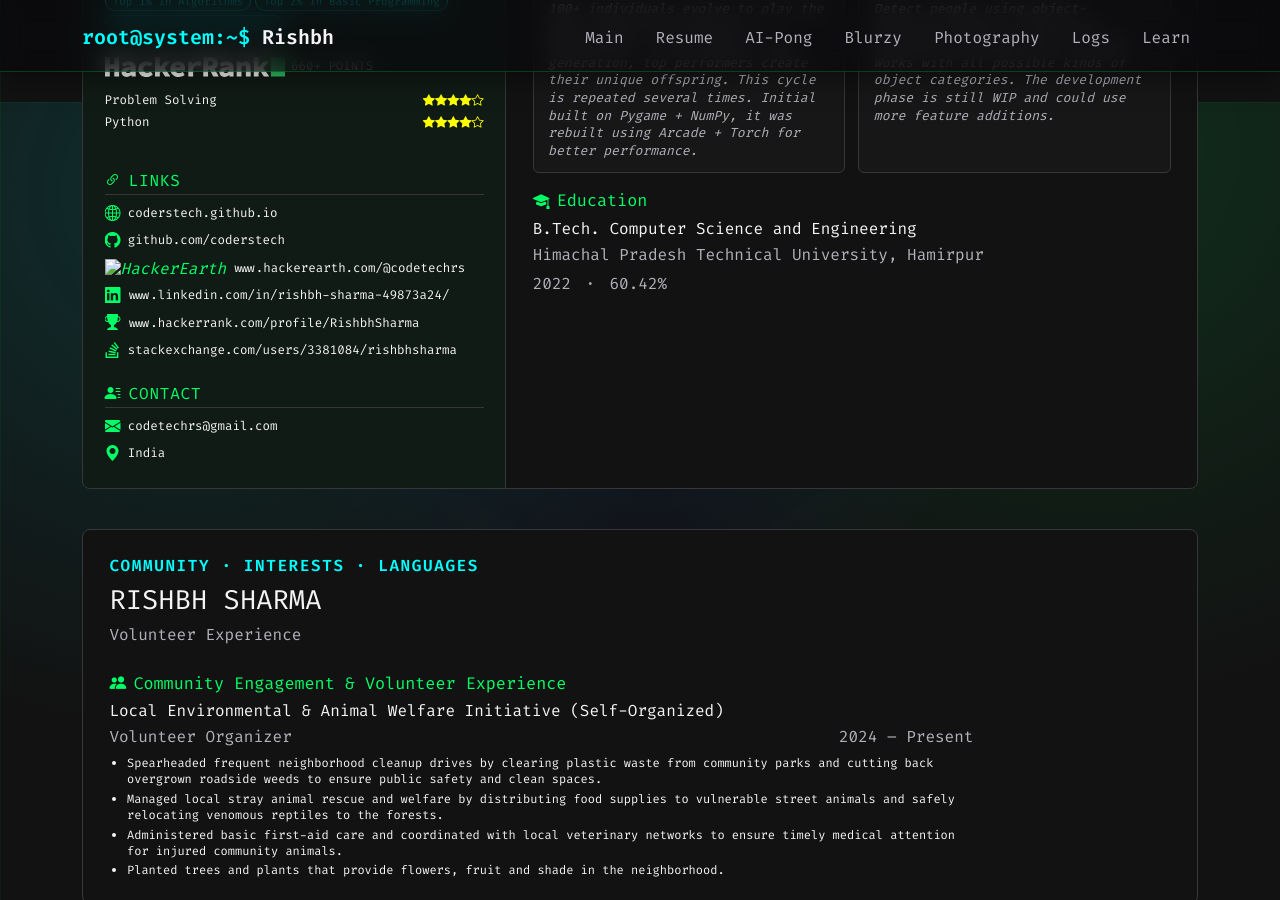
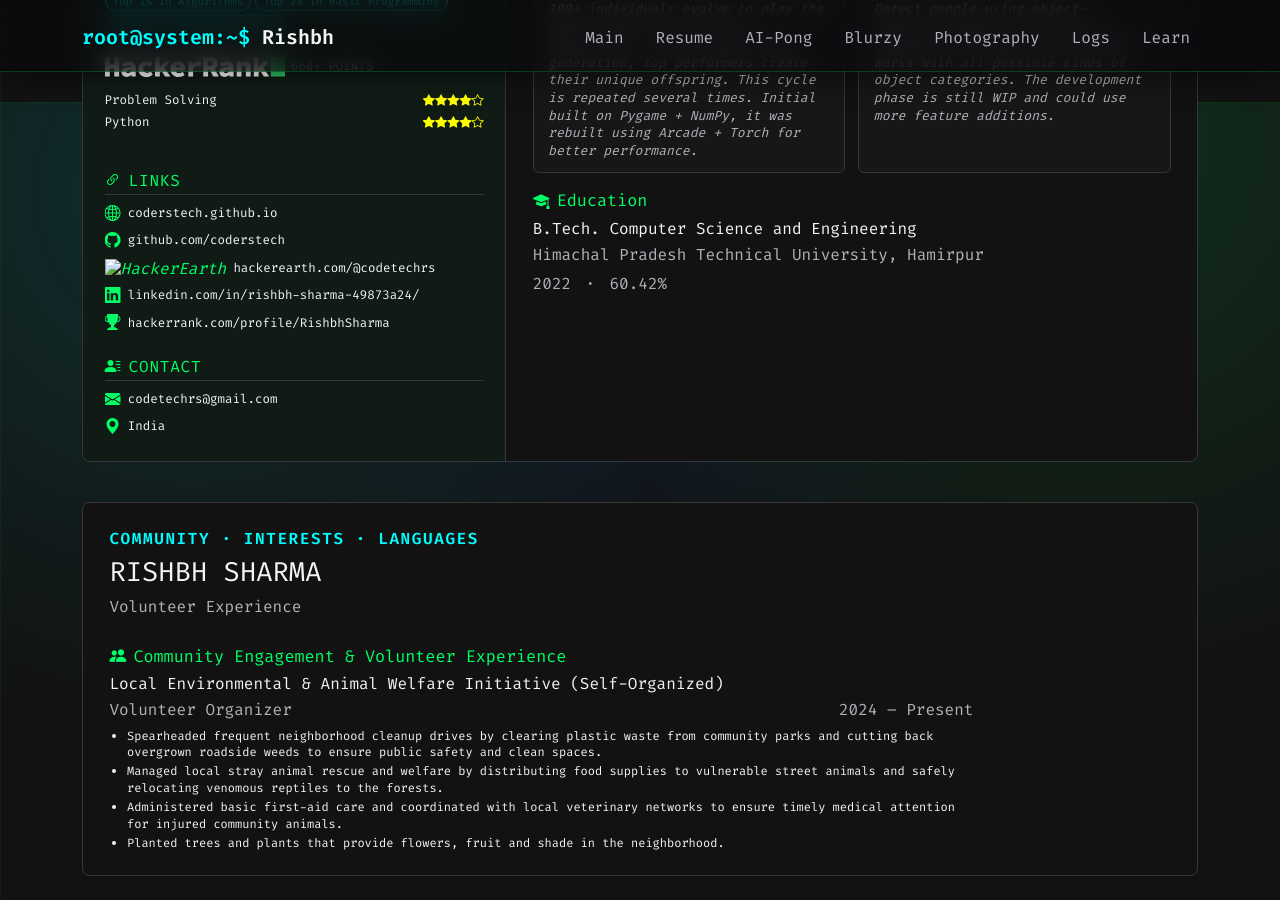
Before and after one commit to CodeRSTech/coderstech.github.io, a Jekyll site: the page built from resume.md, in a window 1280 px wide and 900 px high, scrolled down 798 px. Built offline with Jekyll 4.4.1, drawn with Linux system fonts in a browser that asks for light colours.

Commit message:
removed StackExchange link

```diff
--- a/_includes/resume/links.html
+++ b/_includes/resume/links.html
@@ -18,26 +18,26 @@
         <li>
           <a href="https://www.hackerearth.com/@codetechrs" target="_blank" rel="noopener noreferrer">
             <i class="bi" aria-hidden="true"><img src="https://cdn.hackerearth.com/community/production/static/img/favicon/favicon-16x16.png" alt="HackerEarth"></i>
-            <span>www.hackerearth.com/@codetechrs</span>
+            <span>hackerearth.com/@codetechrs</span>
           </a>
         </li>
         <li>
           <a href="https://www.linkedin.com/in/rishbh-sharma-49873a24/" target="_blank" rel="noopener noreferrer">
             <i class="bi bi-linkedin" aria-hidden="true"></i>
-            <span>www.linkedin.com/in/rishbh-sharma-49873a24/</span>
+            <span>linkedin.com/in/rishbh-sharma-49873a24/</span>
           </a>
         </li>
         <li>
           <a href="https://www.hackerrank.com/profile/RishbhSharma" target="_blank" rel="noopener noreferrer">
             <i class="bi bi-trophy-fill" aria-hidden="true"></i>
-            <span>www.hackerrank.com/profile/RishbhSharma</span>
+            <span>hackerrank.com/profile/RishbhSharma</span>
           </a>
         </li>
-        <li>
-          <a href="https://stackexchange.com/users/3381084/rishbhsharma" target="_blank" rel="noopener noreferrer">
-            <i class="bi bi-stack-overflow" aria-hidden="true"></i>
-            <span>stackexchange.com/users/3381084/rishbhsharma</span>
-          </a>
-        </li>
+        <!-- <li>-->
+        <!--   <a href="https://stackexchange.com/users/3381084/rishbhsharma" target="_blank" rel="noopener noreferrer">-->
+        <!--     <i class="bi bi-stack-overflow" aria-hidden="true"></i>-->
+        <!--     <span>stackexchange.com/users/3381084/rishbhsharma</span>-->
+        <!--   </a>-->
+        <!-- </li>-->
       </ul>
     </section>
```
